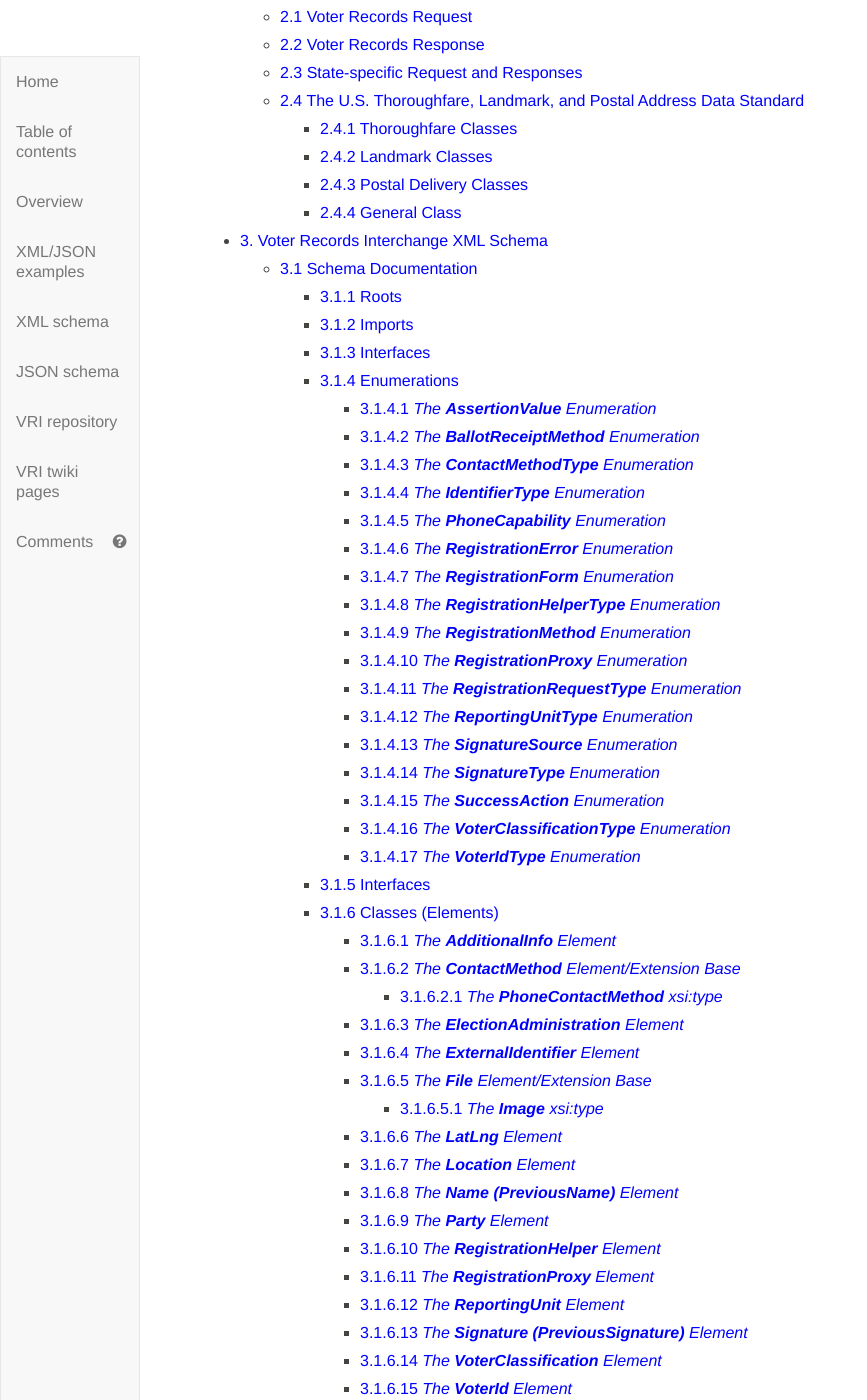
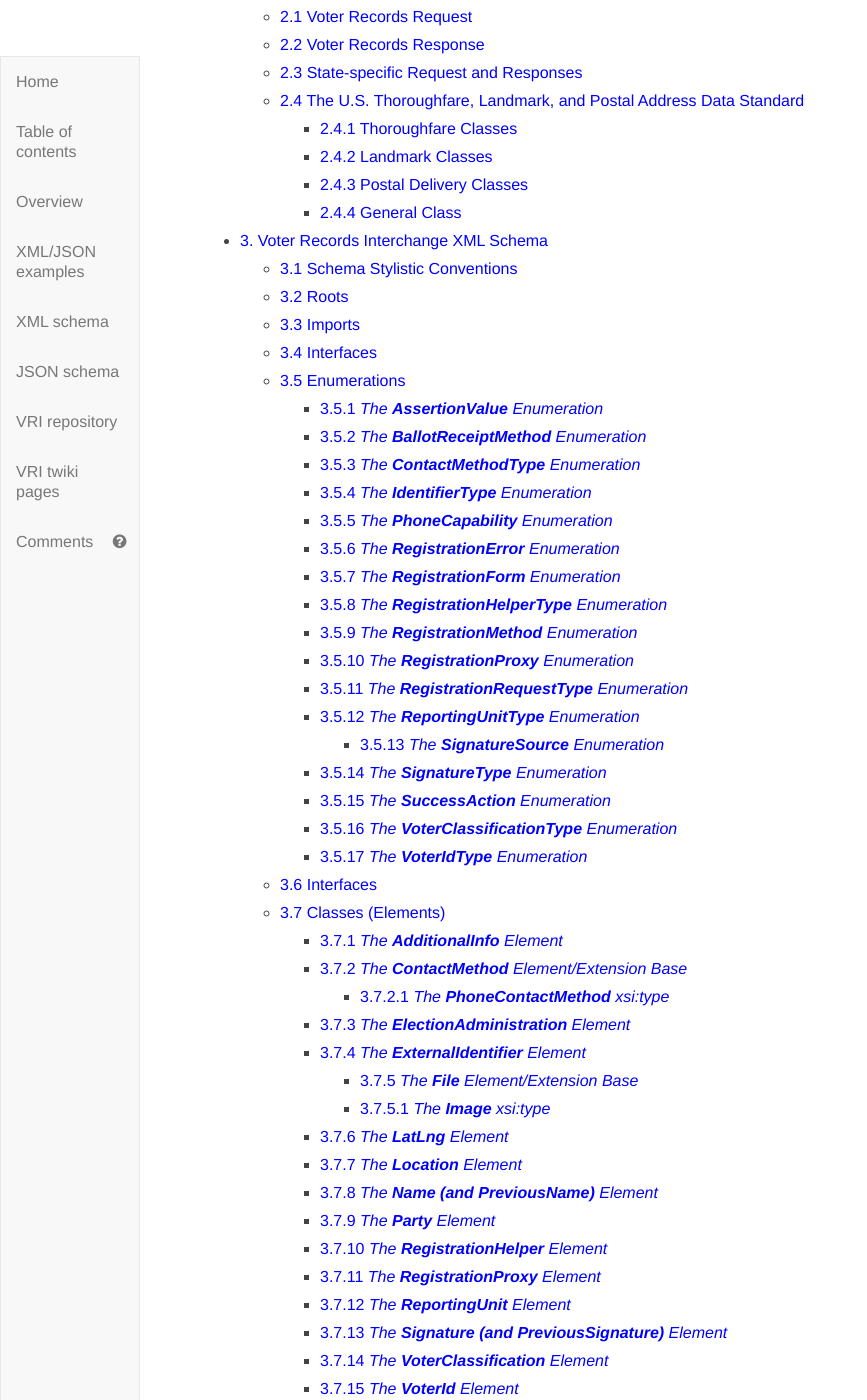
Before and after one commit to usnistgov/VoterRecordsInterchange, a Jekyll site: the page built from index.md, in a window 1280 px wide and 1400 px high, scrolled down 1161 px. Shown: the whole window, without its empty margins (0-867 px from the left). Built offline with Jekyll 4.4.1, drawn with Linux system fonts in a browser that asks for light colours; our own code applies the rules of GitHub Pages for plain Markdown files; some of the changed text lies outside the part shown.

Commit message:
minor typo corrections

```diff
--- a/index.md
+++ b/index.md
@@ -60,53 +60,53 @@
 		- [2.4.3 Postal Delivery Classes](#243-postal-delivery-classes)
 		- [2.4.4 General Class](#244-general-class)
 - [3. Voter Records Interchange XML Schema](#3-voter-records-interchange-xml-schema)
-	- [3.1 Schema Documentation](#31-schema-documentation)
-		- [3.1.1 Roots](#311-roots)
-		- [3.1.2 Imports](#312-imports)
-		- [3.1.3 Interfaces](#313-interfaces)
-		- [3.1.4 Enumerations](#314-enumerations)
-			- [3.1.4.1 *The **AssertionValue** Enumeration*](#3141-the-assertionvalue-enumeration)
-			- [3.1.4.2 *The **BallotReceiptMethod** Enumeration*](#3142-the-ballotreceiptmethod-enumeration)
-			- [3.1.4.3 *The **ContactMethodType** Enumeration*](#3143-the-contactmethodtype-enumeration)
-			- [3.1.4.4 *The **IdentifierType** Enumeration*](#3144-the-identifiertype-enumeration)
-			- [3.1.4.5 *The **PhoneCapability** Enumeration*](#3145-the-phonecapability-enumeration)
-			- [3.1.4.6 *The **RegistrationError** Enumeration*](#3146-the-registrationerror-enumeration)
-			- [3.1.4.7 *The **RegistrationForm** Enumeration*](#3147-the-registrationform-enumeration)
-			- [3.1.4.8 *The **RegistrationHelperType** Enumeration*](#3148-the-registrationhelpertype-enumeration)
-			- [3.1.4.9 *The **RegistrationMethod** Enumeration*](#3149-the-registrationmethod-enumeration)
-			- [3.1.4.10 *The **RegistrationProxy** Enumeration*](#31410-the-registrationproxy-enumeration)
-			- [3.1.4.11 *The **RegistrationRequestType** Enumeration*](#31411-the-registrationrequesttype-enumeration)
-			- [3.1.4.12 *The **ReportingUnitType** Enumeration*](#31412-the-reportingunittype-enumeration)
-			- [3.1.4.13 *The **SignatureSource** Enumeration*](#31413-the-signaturesource-enumeration)
-			- [3.1.4.14 *The **SignatureType** Enumeration*](#31414-the-signaturetype-enumeration)
-			- [3.1.4.15 *The **SuccessAction** Enumeration*](#31415-the-successaction-enumeration)
-			- [3.1.4.16 *The **VoterClassificationType** Enumeration*](#31416-the-voterclassificationtype-enumeration)
-			- [3.1.4.17 *The **VoterIdType** Enumeration*](#31417-the-voteridtype-enumeration)
-		- [3.1.5 Interfaces](#315-interfaces)
-		- [3.1.6 Classes (Elements)](#316-classes-elements)
-			- [3.1.6.1 *The **AdditionalInfo** Element*](#3161-the-additionalinfo-element)
-			- [3.1.6.2 *The **ContactMethod** Element/Extension Base*](#3162-the-contactmethod-elementextension-base)
-				- [3.1.6.2.1 *The **PhoneContactMethod** xsi:type*](#31621-the-phonecontactmethod-xsitype)
-			- [3.1.6.3 *The **ElectionAdministration** Element*](#3163-the-electionadministration-element)
-			- [3.1.6.4 *The **ExternalIdentifier** Element*](#3164-the-externalidentifier-element)
-			- [3.1.6.5 *The **File** Element/Extension Base*](#3165-the-file-elementextension-base)
-				- [3.1.6.5.1 *The **Image** xsi:type*](#31651-the-image-xsitype)
-			- [3.1.6.6 *The **LatLng** Element*](#3166-the-latlng-element)
-			- [3.1.6.7 *The **Location** Element*](#3167-the-location-element)
-			- [3.1.6.8 *The **Name (PreviousName)** Element*](#3168-the-name-previousname-element)
-			- [3.1.6.9 *The **Party** Element*](#3169-the-party-element)
-			- [3.1.6.10 *The **RegistrationHelper** Element*](#31610-the-registrationhelper-element)
-			- [3.1.6.11 *The **RegistrationProxy** Element*](#31611-the-registrationproxy-element)
-			- [3.1.6.12 *The **ReportingUnit** Element*](#31612-the-reportingunit-element)
-			- [3.1.6.13 *The **Signature (PreviousSignature)** Element*](#31613-the-signature-previoussignature-element)
-			- [3.1.6.14 *The **VoterClassification** Element*](#31614-the-voterclassification-element)
-			- [3.1.6.15 *The **VoterId** Element*](#31615-the-voterid-element)
-			- [3.1.6.16 *The **VoterRecordsRequest** Element*](#31616-the-voterrecordsrequest-element)
-			- [3.1.6.17 *The **VoterRecordsResponse** Element/Extension Base*](#31617-the-voterrecordsresponse-elementextension-base)
-				- [3.1.6.17.1 *The **RegistrationAcknowledgement** xsi:type*](#316171-the-registrationacknowledgement-xsitype)
-				- [3.1.6.17.2 *The **RegistrationRejection** xsi:type*](#316172-the-registrationrejection-xsitype)
-				- [3.1.6.17.3 *The **RegistrationSuccess** xsi:type*](#316173-the-registrationsuccess-xsitype)
-			- [3.1.6.18 *The **VoterRegistration** Element*](#31618-the-voterregistration-element)
+	- [3.1 Schema Stylistic Conventions](#31-schema-stylistic-conventions)
+	- [3.2 Roots](#32-roots)
+	- [3.3 Imports](#33-imports)
+	- [3.4 Interfaces](#34-interfaces)
+	- [3.5 Enumerations](#35-enumerations)
+		- [3.5.1 *The **AssertionValue** Enumeration*](#351-the-assertionvalue-enumeration)
+		- [3.5.2 *The **BallotReceiptMethod** Enumeration*](#352-the-ballotreceiptmethod-enumeration)
+		- [3.5.3 *The **ContactMethodType** Enumeration*](#353-the-contactmethodtype-enumeration)
+		- [3.5.4 *The **IdentifierType** Enumeration*](#354-the-identifiertype-enumeration)
+		- [3.5.5 *The **PhoneCapability** Enumeration*](#355-the-phonecapability-enumeration)
+		- [3.5.6 *The **RegistrationError** Enumeration*](#356-the-registrationerror-enumeration)
+		- [3.5.7 *The **RegistrationForm** Enumeration*](#357-the-registrationform-enumeration)
+		- [3.5.8 *The **RegistrationHelperType** Enumeration*](#358-the-registrationhelpertype-enumeration)
+		- [3.5.9 *The **RegistrationMethod** Enumeration*](#359-the-registrationmethod-enumeration)
+		- [3.5.10 *The **RegistrationProxy** Enumeration*](#3510-the-registrationproxy-enumeration)
+		- [3.5.11 *The **RegistrationRequestType** Enumeration*](#3511-the-registrationrequesttype-enumeration)
+		- [3.5.12 *The **ReportingUnitType** Enumeration*](#3512-the-reportingunittype-enumeration)
+			- [3.5.13 *The **SignatureSource** Enumeration*](#3513-the-signaturesource-enumeration)
+		- [3.5.14 *The **SignatureType** Enumeration*](#3514-the-signaturetype-enumeration)
+		- [3.5.15 *The **SuccessAction** Enumeration*](#3515-the-successaction-enumeration)
+		- [3.5.16 *The **VoterClassificationType** Enumeration*](#3516-the-voterclassificationtype-enumeration)
+		- [3.5.17 *The **VoterIdType** Enumeration*](#3517-the-voteridtype-enumeration)
+	- [3.6 Interfaces](#36-interfaces)
+	- [3.7 Classes (Elements)](#37-classes-elements)
+		- [3.7.1 *The **AdditionalInfo** Element*](#371-the-additionalinfo-element)
+		- [3.7.2 *The **ContactMethod** Element/Extension Base*](#372-the-contactmethod-elementextension-base)
+			- [3.7.2.1 *The **PhoneContactMethod** xsi:type*](#3721-the-phonecontactmethod-xsitype)
+		- [3.7.3 *The **ElectionAdministration** Element*](#373-the-electionadministration-element)
+		- [3.7.4 *The **ExternalIdentifier** Element*](#374-the-externalidentifier-element)
+			- [3.7.5 *The **File** Element/Extension Base*](#375-the-file-elementextension-base)
+			- [3.7.5.1 *The **Image** xsi:type*](#3751-the-image-xsitype)
+		- [3.7.6 *The **LatLng** Element*](#376-the-latlng-element)
+		- [3.7.7 *The **Location** Element*](#377-the-location-element)
+		- [3.7.8 *The **Name (and PreviousName)** Element*](#378-the-name-and-previousname-element)
+		- [3.7.9 *The **Party** Element*](#379-the-party-element)
+		- [3.7.10 *The **RegistrationHelper** Element*](#3710-the-registrationhelper-element)
+		- [3.7.11 *The **RegistrationProxy** Element*](#3711-the-registrationproxy-element)
+		- [3.7.12 *The **ReportingUnit** Element*](#3712-the-reportingunit-element)
+		- [3.7.13 *The **Signature (and PreviousSignature)** Element*](#3713-the-signature-and-previoussignature-element)
+		- [3.7.14 *The **VoterClassification** Element*](#3714-the-voterclassification-element)
+		- [3.7.15 *The **VoterId** Element*](#3715-the-voterid-element)
+		- [3.7.16 *The **VoterRecordsRequest** Element*](#3716-the-voterrecordsrequest-element)
+		- [3.7.17 *The **VoterRecordsResponse** Element/Extension Base*](#3717-the-voterrecordsresponse-elementextension-base)
+			- [3.7.17.1 *The **RegistrationAcknowledgement** xsi:type*](#37171-the-registrationacknowledgement-xsitype)
+			- [3.7.17.2 *The **RegistrationRejection** xsi:type*](#37172-the-registrationrejection-xsitype)
+			- [3.7.17.3 *The **RegistrationSuccess** xsi:type*](#37173-the-registrationsuccess-xsitype)
+		- [3.7.18 *The **VoterRegistration** Element*](#3718-the-voterregistration-element)
 - [4. XML/JSON Usage examples](#4-xmljson-usage-examples)
 	- [4.1 Example 1: NVRA-style Voter Registration Request in XML](#41-example-1-nvra-style-voter-registration-request-in-xml)
 	- [4.2 Example 2: NVRA Voter Registration Request in JSON](#42-example-2-nvra-voter-registration-request-in-json)
@@ -1598,7 +1598,7 @@ Schema definition:
 
 <br>
 
-#### 3.1.6.14 *The **VoterClassification** Element*
+### 3.7.14 *The **VoterClassification** Element*
 Used in requests.
 
 `<VoterRegistration>` includes this element to describe a voter's classification per criteria on the voter's registration form, e.g., `united-states-citizen` or `eighteen-on-election-day`.
@@ -1624,7 +1624,7 @@ Schema definition:
 
 <br>
 
-#### 3.1.6.15 *The **VoterId** Element*
+### 3.7.15 *The **VoterId** Element*
 Used in requests.
 
 Used to include information about a voter's identification that may be required in a registration request. `<VoterRegistration>` includes `<VoterId>`.
@@ -1655,7 +1655,7 @@ Schema definition:
 
 <br>
 
-#### 3.1.6.16 *The **VoterRecordsRequest** Element*
+### 3.7.16 *The **VoterRecordsRequest** Element*
 The root element for requests.
 
 For defining items pertaining to the status and type of the voter records request and when it was
@@ -1700,7 +1700,7 @@ Schema definition:
 
 <br>
 
-#### 3.1.6.17 *The **VoterRecordsResponse** Element/Extension Base*
+### 3.7.17 *The **VoterRecordsResponse** Element/Extension Base*
 The root element for responses.
 
 For defining items pertaining to the status of a response to a voter records request.
@@ -1736,7 +1736,7 @@ Schema definition:
 
 <br>
 
-##### 3.1.6.17.1 *The **RegistrationAcknowledgement** xsi:type*
+#### 3.7.17.1 *The **RegistrationAcknowledgement** xsi:type*
 Used in responses.
 
 For indicating that the request was received but action on the request is pending.
@@ -1751,7 +1751,7 @@ Schema Definition:
 
 <br>
 
-##### 3.1.6.17.2 *The **RegistrationRejection** xsi:type*
+#### 3.7.17.2 *The **RegistrationRejection** xsi:type*
 Used in responses.
 
 For indicating that the request failed.  The `<Error>` sub-element is used to indicate the type of error that occurred. The `<AdditionalDetails>` sub-element can be used to provide more information as to the rejection.
@@ -1781,7 +1781,7 @@ Schema definition:
 
 <br>
 
-##### 3.1.6.17.3 *The **RegistrationSuccess** xsi:type*
+#### 3.7.17.3 *The **RegistrationSuccess** xsi:type*
 Used in responses.
 
 For indicating a successful response to a request.  The `<Action>` sub-element is used to
@@ -1826,7 +1826,7 @@ Schema definition:
 
 <br>
 
-#### 3.1.6.18 *The **VoterRegistration** Element*
+### 3.7.18 *The **VoterRegistration** Element*
 Used in requests.
 
 `<VoterRecordsRequest>` includes this element to specify information about the voter.
```
